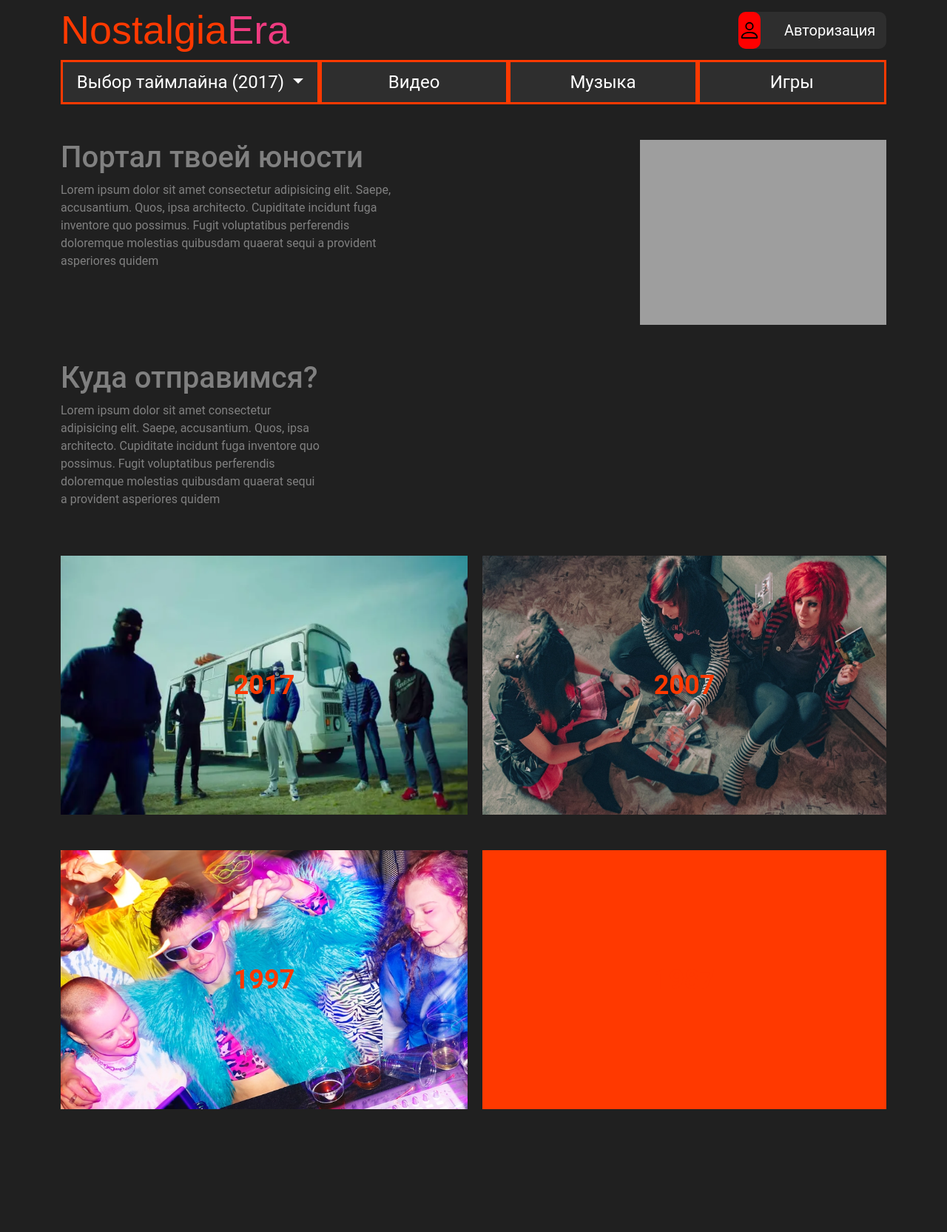
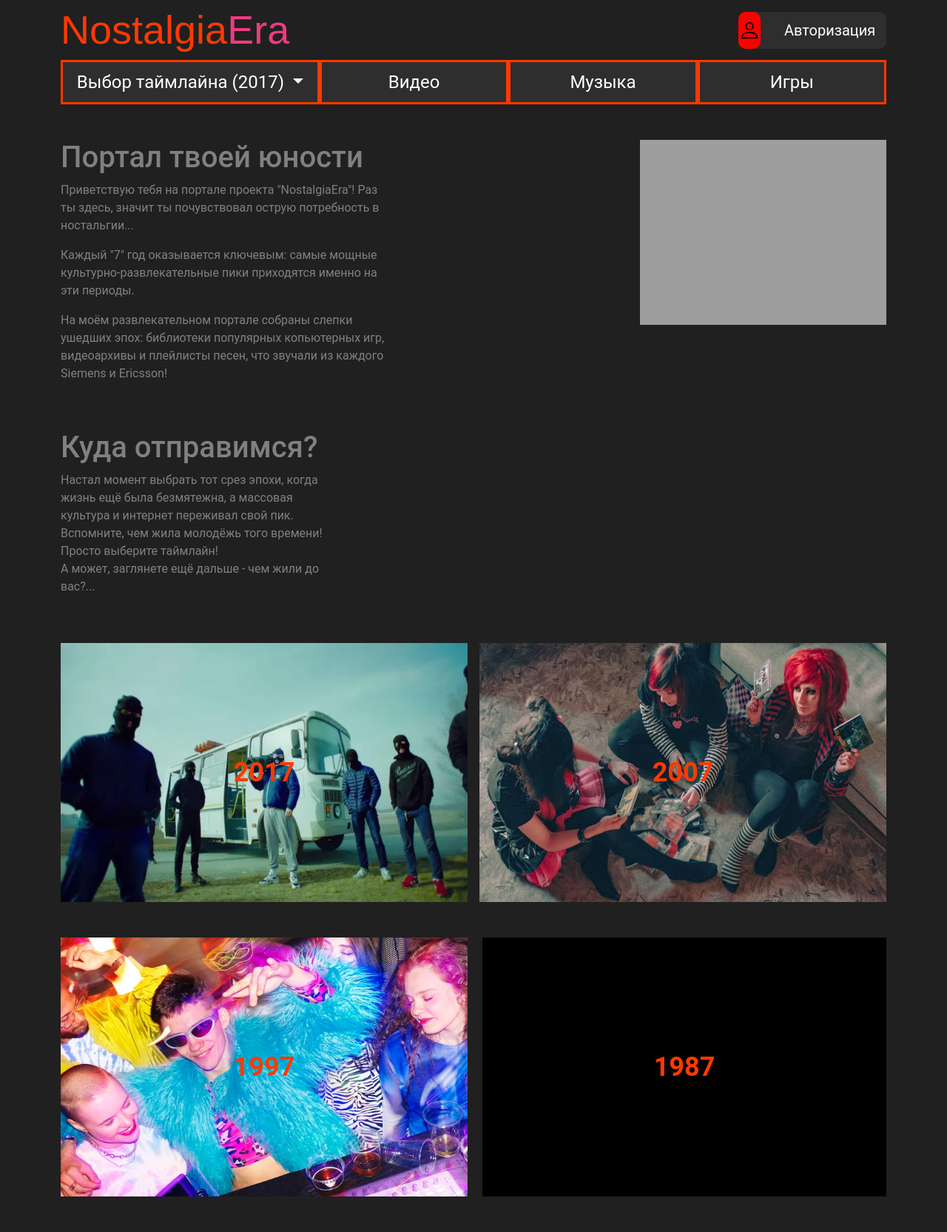
Before and after one commit to Niko11o/NostalgiaEra, a Django app: page / in a window 1280 px wide. Shown: the whole page at 74% size. Before the commit the page ends 1499 px from the top, so only its background shows below. Run offline with Django 5.2, Linux system fonts and the light colour scheme; some libraries are stand-ins or nearby versions; grey boxes are pictures that could not be loaded.

Commit message:
Испралвение багов и мелочи: не работали карточки на мейн странице по смене годов - поправил. Ещё текст на мейн накинул вместо затычки

```diff
--- a/mysite/main/templates/main/index.html
+++ b/mysite/main/templates/main/index.html
@@ -7,7 +7,10 @@
     <div class="row">
         <div class="col col-xl-5 text-block">
             <h1  class="mt-5 ">Портал твоей юности</h1>
-            <p class="">Lorem ipsum dolor sit amet consectetur adipisicing elit. Saepe, accusantium. Quos, ipsa architecto. Cupiditate incidunt fuga inventore quo possimus. Fugit voluptatibus perferendis doloremque molestias quibusdam quaerat sequi a provident asperiores quidem</p>
+            <p class="">Приветствую тебя на портале проекта "NostalgiaEra"! Раз ты здесь, значит ты почувствовал острую потребность в ностальгии...
+            </p>
+            <p> Каждый "7" год оказывается ключевым: самые мощные культурно-развлекательные пики приходятся именно на эти периоды.</p>
+            <p> На моём развлекательном портале собраны слепки ушедших эпох: библиотеки популярных копьютерных игр, видеоархивы и плейлисты песен, что звучали из каждого Siemens и Ericsson!</p>
         </div>
 
         <div class=" col col-xl-7 text-block mt-5 d-flex justify-content-end">
@@ -18,7 +21,7 @@
         <div class="row">
             <div class="col col-xl-4 text-block">
                 <h1  class=" mt-5 ">Куда отправимся?</h1>
-                <p class="">Lorem ipsum dolor sit amet consectetur adipisicing elit. Saepe, accusantium. Quos, ipsa architecto. Cupiditate incidunt fuga inventore quo possimus. Fugit voluptatibus perferendis doloremque molestias quibusdam quaerat sequi a provident asperiores quidem</p>
+                <p class="">Настал момент выбрать тот срез эпохи, когда жизнь ещё была безмятежна, а массовая культура и интернет переживал свой пик.  Вспомните, чем жила молодёжь того времени! Просто выберите таймлайн! <br> А может, заглянете ещё дальше - чем жили до вас?...</p>
             </div>
         </div>
 
@@ -26,28 +29,33 @@
 
         <div class="row mt-5 portal-blocks">
             <div class="col col-xl-6 mb-5">
+                <a href="{% url 'main:home' %}?year=2017">
                 <div class="portal-images d-flex justify-content-center align-items-center position-relative">
                     <span class="portal-year position-absolute">2017</span>
                     <img class="portal-images-img" src="static/bootstrap/img/index/2017.png" alt="2017">
 
 
                 </div>
+                </a>
             </div>
 
              <div class="col col-xl-6 mb-5 d-flex justify-content-end">
+                 <a href="{% url 'main:home' %}?year=2007">
                  <div class="portal-images zeroseven d-flex justify-content-center align-items-center position-relative">
                      <span class="portal-year position-absolute">2007</span>
                      <img class="portal-images-img" src="static/bootstrap/img/index/2007.jpg" alt="2007">
 
                  </div>
+                 </a>
             </div>
             <div class="col col-xl-6 mb-5">
+                <a href="{% url 'main:home' %}?year=1997">
                 <div class="portal-images  d-flex justify-content-center align-items-center position-relative">
                     <span class="portal-year position-absolute">1997</span>
                     <img class="portal-images-img" src="static/bootstrap/img/index/1997.jpg" alt="1997">
 
                 </div>
-
+                </a>
             </div>
 
             <div class="col col-xl-6 mb-5 d-flex justify-content-end position-relative">
--- a/mysite/static/bootstrap/css/style.css
+++ b/mysite/static/bootstrap/css/style.css
@@ -89,7 +89,7 @@ a {
     overflow: hidden;
     width: 550px;
     height: 350px;
-    background-color: var(--color1);
+    background-color: black;
 }
 
 .portal-images-img{
@@ -102,7 +102,7 @@ a {
     content: "";
     position: absolute;
     inset: 0;
-    background: rgba(0, 0, 0, 0.4); /* степень затемнения */
+    background: rgba(0, 0, 0, 0.4);
     opacity: 0;
     transition: opacity 0.3s ease;
     z-index: 1;
```
Also changed, not shown: mysite/db.sqlite3.
